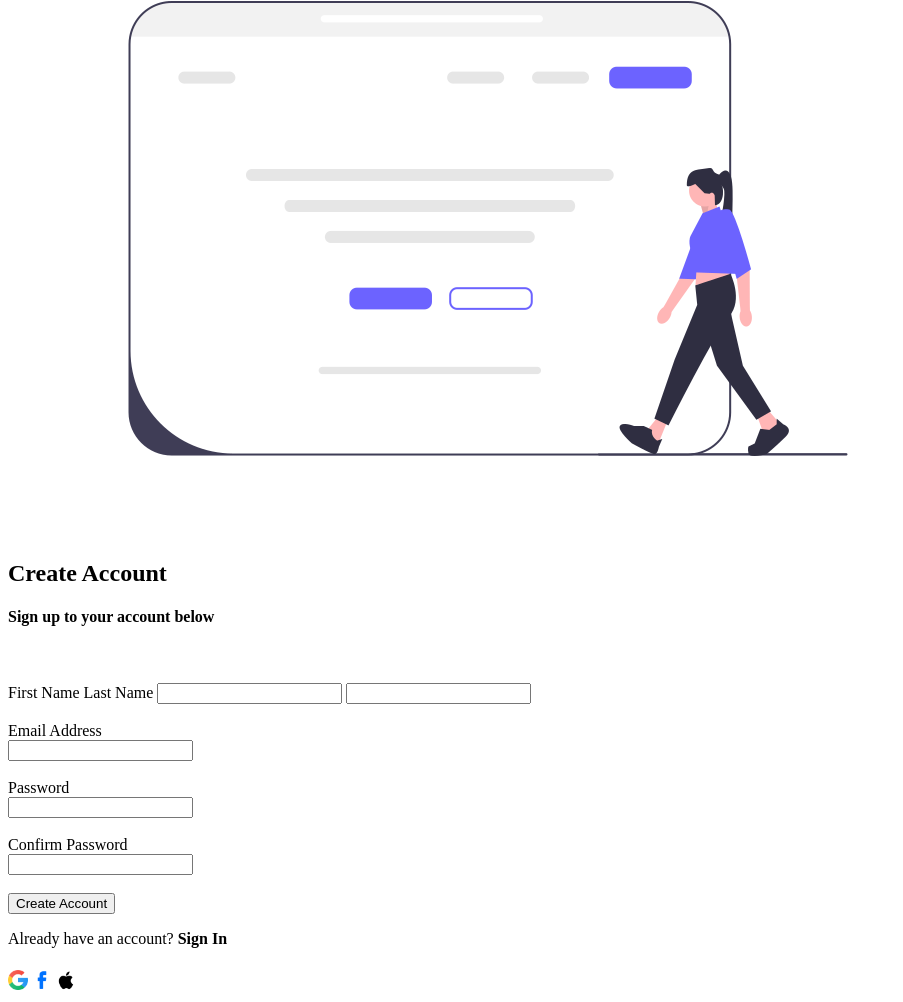
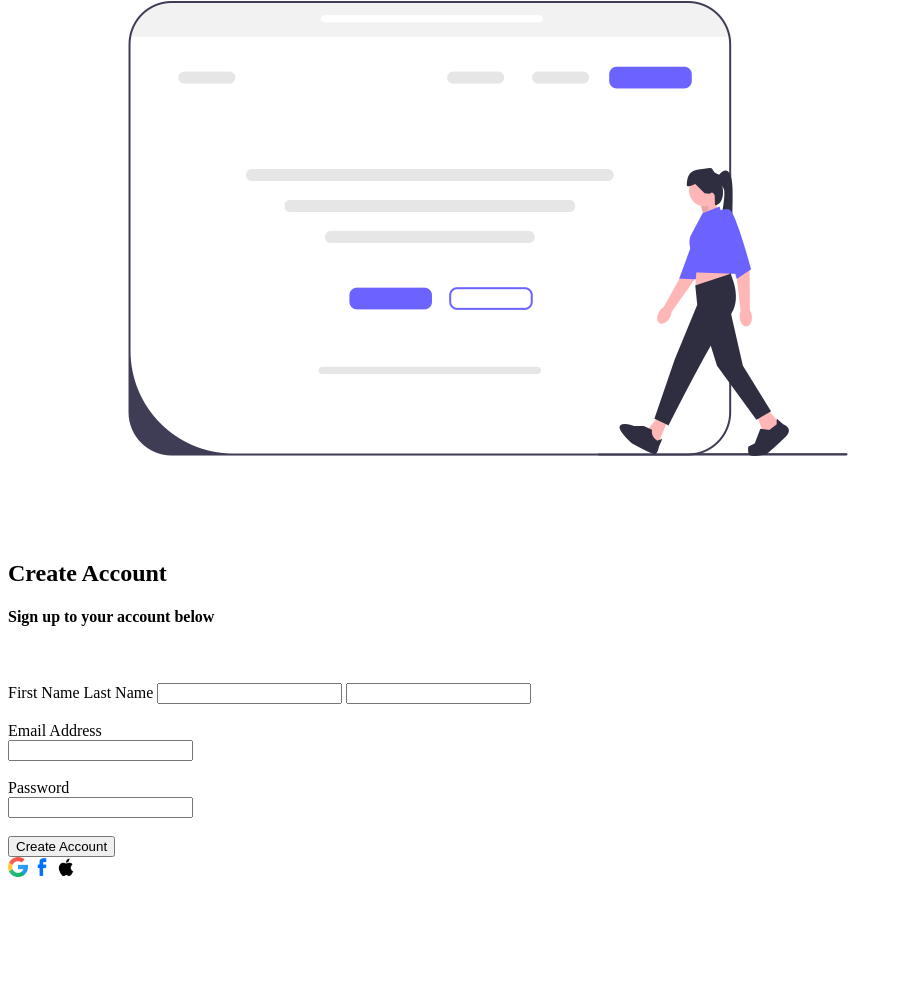
Before and after one commit to majidhawa/testing, a plain HTML site: page index.html in a window 1280 px wide. Shown: the part 196-1198 px from the top of the page, without its empty margins (0-903 px from the left). After the commit the page ends 1085 px from the top, so only its background shows below. Drawn offline with Linux system fonts and the light colour scheme.

Commit message:
deleted some elements

```diff
--- a/index.html
+++ b/index.html
@@ -39,16 +39,8 @@
           <input class="input" name="password" type="password" />
           <br />
           <br />
-          <label for="confirm password">Confirm Password</label>
-          <br />
-          <input class="input" name=" confirm password" type="password" />
-          <br />
-          <br />
           <button class="button">Create Account</button>
           <br />
-          <p>Already have an account?<b> Sign In</b></p>
-          <h5>
-          </h5>
           <div class="icons">
             <img src="google.png" alt="image" width="20px" />
             <img src="facebook.png" alt="image" width="20px" />
```
